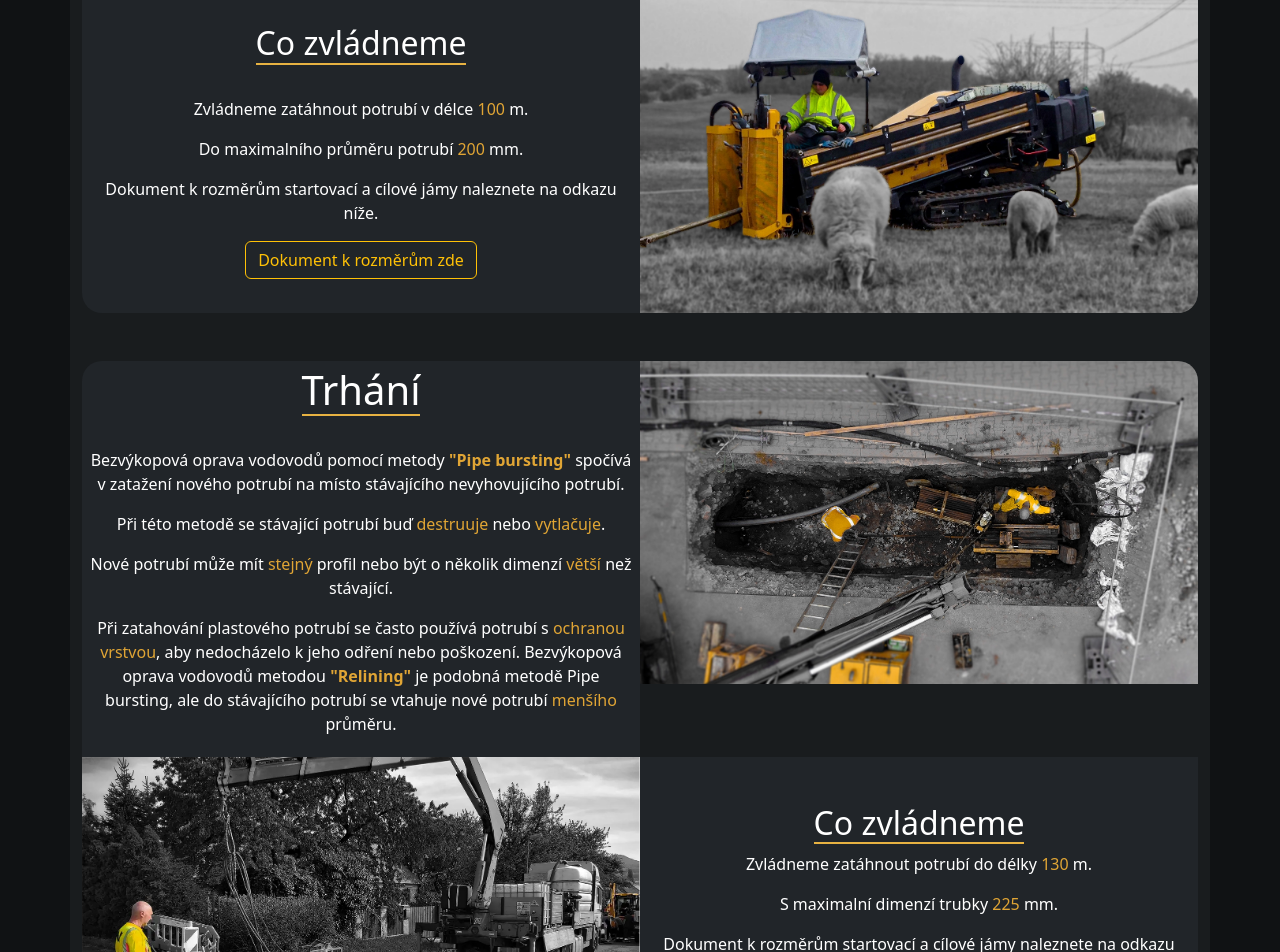
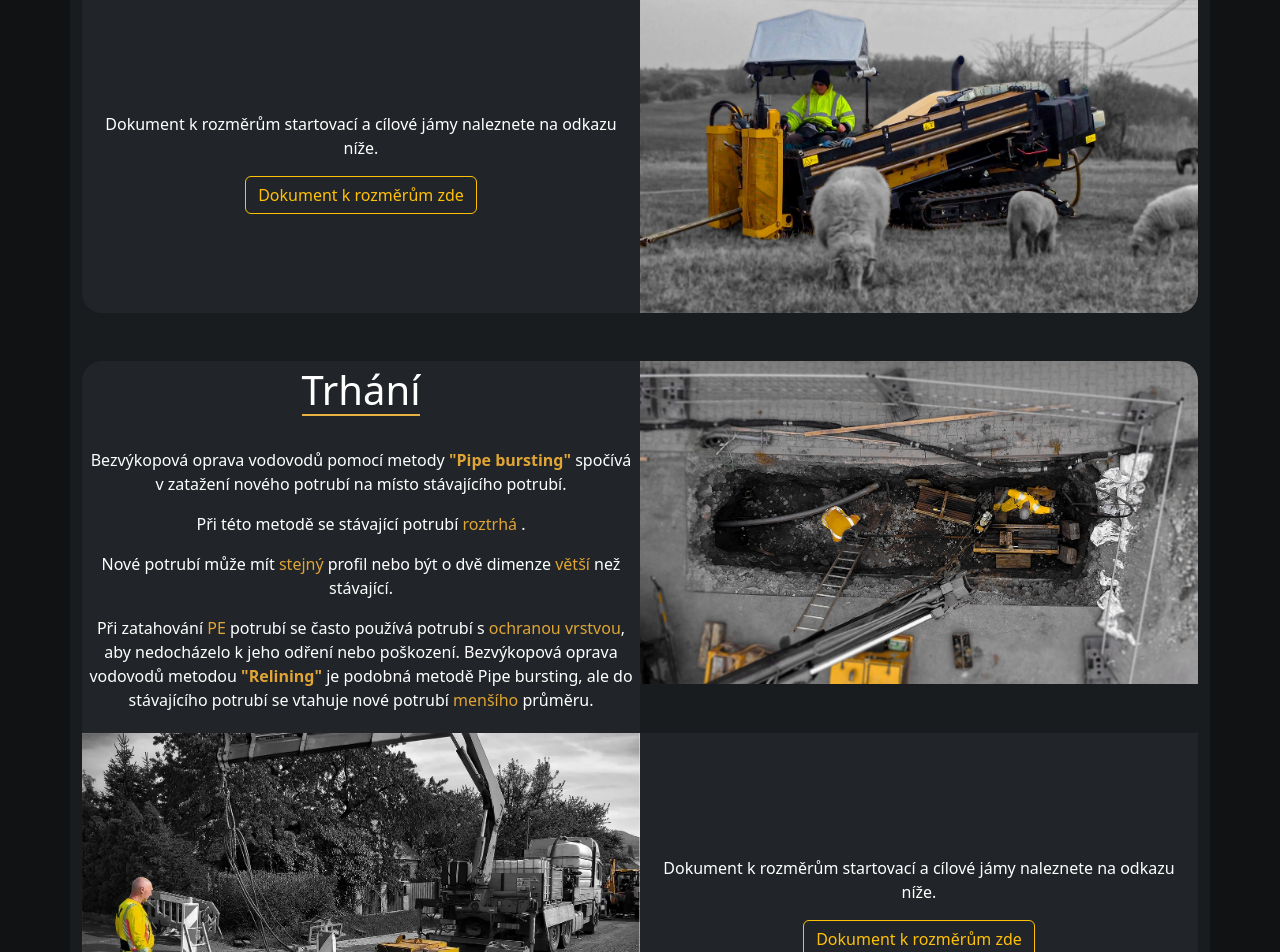
Before and after one commit to Ejdyz/panema.cz, a React (Create React App) app in the folder panema/: page /technologie in a window 1280 px wide. Shown: the part 660-1612 px from the top of the page. Built offline with nearby package versions, Linux system fonts and the light colour scheme.

Commit message:
feat: client changes

```diff
--- a/panema/src/Pages/MainPage.js
+++ b/panema/src/Pages/MainPage.js
@@ -33,9 +33,9 @@ export function MainPage() {
                   <hr style={{ width: "50%", margin: "0px", borderColor: "#e0a535", opacity: .5 }} />
                 </div>
                 <br />
-                <h4>Naše firma se specializuje na <h4 style={{ color: "#e0a535", display: "inline" }}>Horizontální řízené vrtání (HDD) </h4> s prováděním výplachu</h4>
+                <h4>Naše firma se specializuje na <h4 style={{ color: "#e0a535", display: "inline" }}>Horizontální řízené vrtání (HDD) </h4></h4>
                 <h4>a</h4>
-                <h4>bezvýkopovou opravu vodovodů pomocí metody <h4 style={{ color: "#e0a535", display: "inline" }}>"Pipe bursting"</h4>.</h4>
+                <h4>bezvýkopovou rekonstrukci vodovodů pomocí metody <h4 style={{ color: "#e0a535", display: "inline" }}>"Pipe bursting"</h4>.</h4>
                 <br />
                 <br />
                 <h4><h4 style={{ color: "#e0a535", display: "inline" }}>Rádi</h4> vám poradíme jakou technologii při stavebních pracech zvolit. </h4><br />
--- a/panema/src/Pages/ReferencesPage.js
+++ b/panema/src/Pages/ReferencesPage.js
@@ -13,8 +13,15 @@ export function ReferencesPage() {
         <Container style={{ backgroundColor: "#191c1e", minHeight: "100vh" }}> {/* Content container */}
           <div style={{ paddingTop: "3vh", height: "100%" }}>
             <div style={{ display: "flex", justifyContent: "center", flexDirection: "column", alignItems: "center", position: "relative", flexWrap: "nowrap" }}>
-              <h1 style={{ textAlign: "center", color: "white", fontSize: "3rem", borderBottom: "#e7b242 2px solid" }}>Reference</h1>
+
+              <Hidden md sm xs xxs>
+                <h1 style={{ textAlign: "center", color: "white", fontSize: "3rem", borderBottom: "#e7b242 2px solid" }}>Reference - Naši partneři</h1>
+              </Hidden>
+              <Hidden lg xl xxl xxxl>
+                <h1 style={{ textAlign: "center", color: "white", fontSize: "3rem", borderBottom: "#e7b242 2px solid" }}>Reference - <br />Naši partneři</h1>
+              </Hidden>
               <br />
+
             </div>
 
             <Hidden md sm xs xxs>
--- a/panema/src/Pages/TechnologyPage.js
+++ b/panema/src/Pages/TechnologyPage.js
@@ -33,10 +33,9 @@ export function TechnologyPage() {
               </div>
               <div style={{ display: "flex" }}>
                 <div style={{ width: "50%", backgroundColor: "#212529", color: "white", textAlign: "center", display: "flex", flexDirection: "column", alignItems: "center", justifyContent: "center", padding: "5px", borderRadius: "0 0  0 20px" }}>
-                  <h2 style={{ borderBottom: "#e7b242 2px solid" }}>Co zvládneme</h2>
+
                   <br />
-                  <p>Zvládneme zatáhnout potrubí v délce <p style={{ color: "#e0a535", display: "inline" }}> 100 </p>m.</p>
-                  <p>Do maximalního průměru potrubí <p style={{ color: "#e0a535", display: "inline" }}> 200 </p>mm.</p>
+
                   <p>Dokument k rozměrům startovací a cílové jámy naleznete na odkazu níže.</p>
                   <Link to="/kestazeni"><Button variant="outline-warning" >Dokument k rozměrům zde</Button></Link>
                 </div>
@@ -50,10 +49,10 @@ export function TechnologyPage() {
               <div style={{ display: "flex" }}>
                 <div style={{ width: "50%", backgroundColor: "#212529", color: "white", textAlign: "center", display: "flex", flexDirection: "column", alignItems: "center", padding: "5px", borderRadius: "20px 0 0 0" }}>
                   <h1 style={{ borderBottom: "#e7b242 2px solid" }}>Trhání</h1><br />
-                  <p>Bezvýkopová oprava vodovodů pomocí metody <p style={{ color: "#e0a535", display: "inline" }}><b>"Pipe bursting"</b></p> spočívá v zatažení nového potrubí na místo stávajícího nevyhovujícího potrubí. </p>
-                  <p>Při této metodě se stávající potrubí buď <p style={{ color: "#e0a535", display: "inline" }}>destruuje</p> nebo <p style={{ color: "#e0a535", display: "inline" }}>vytlačuje</p>. </p>
-                  <p>Nové potrubí může mít <p style={{ color: "#e0a535", display: "inline" }}>stejný</p> profil nebo být o několik dimenzí <p style={{ color: "#e0a535", display: "inline" }}>větší</p> než stávající. </p>
-                  <p>Při zatahování plastového potrubí se často používá potrubí s <p style={{ color: "#e0a535", display: "inline" }}>ochranou vrstvou</p>, aby nedocházelo k jeho odření nebo poškození. Bezvýkopová oprava vodovodů metodou <p style={{ color: "#e0a535", display: "inline" }}><b>"Relining"</b></p> je podobná metodě Pipe bursting, ale do stávajícího potrubí se vtahuje nové potrubí <p style={{ color: "#e0a535", display: "inline" }}>menšího</p> průměru.</p>
+                  <p>Bezvýkopová oprava vodovodů pomocí metody <p style={{ color: "#e0a535", display: "inline" }}><b>"Pipe bursting"</b></p> spočívá v zatažení nového potrubí na místo stávajícího potrubí. </p>
+                  <p>Při této metodě se stávající potrubí <p style={{ color: "#e0a535", display: "inline" }}>roztrhá</p>  . </p>
+                  <p>Nové potrubí může mít <p style={{ color: "#e0a535", display: "inline" }}>stejný</p> profil nebo být o dvě dimenze <p style={{ color: "#e0a535", display: "inline" }}>větší</p> než stávající. </p>
+                  <p>Při zatahování <p style={{ color: "#e0a535", display: "inline" }}>PE</p> potrubí se často používá potrubí s <p style={{ color: "#e0a535", display: "inline" }}>ochranou vrstvou</p>, aby nedocházelo k jeho odření nebo poškození. Bezvýkopová oprava vodovodů metodou <p style={{ color: "#e0a535", display: "inline" }}><b>"Relining"</b></p> je podobná metodě Pipe bursting, ale do stávajícího potrubí se vtahuje nové potrubí <p style={{ color: "#e0a535", display: "inline" }}>menšího</p> průměru.</p>
                 </div>
                 <div style={{ width: "50%" }}>
                   <img src="/images/trhani2.webp" alt="Image" style={{ width: "100%", borderRadius: "0 20px 0 0" }} />
@@ -65,11 +64,11 @@ export function TechnologyPage() {
                   <img src="/images/trhani1.webp" alt="Image" style={{ width: "100%", borderRadius: "0 0  0 20px" }} />
                 </div>
                 <div style={{ width: "50%", backgroundColor: "#212529", color: "white", textAlign: "center", display: "flex", flexDirection: "column", alignItems: "center", justifyContent: "center", padding: "5px", borderRadius: "0 0 20px 0" }}>
-                  <h2 style={{ borderBottom: "#e7b242 2px solid" }}>Co zvládneme</h2>
-                  <p>Zvládneme zatáhnout potrubí do délky <p style={{ color: "#e0a535", display: "inline" }}> 130 </p>m.</p>
-                  <p>S maximalní dimenzí trubky <p style={{ color: "#e0a535", display: "inline" }}>225 </p>mm.</p>
+
+                  <br />
                   <p>Dokument k rozměrům startovací a cílové jámy naleznete na odkazu níže.</p>
                   <Link to="/kestazeni"><Button variant="outline-warning" >Dokument k rozměrům zde</Button></Link>
+
                 </div>
               </div>
 
@@ -100,10 +99,8 @@ export function TechnologyPage() {
               <div style={{ display: "flex", flexWrap: "wrap", borderTop: "1px solid rgba(150,150,150,0.25)" }}>
 
                 <div style={{ width: "100%", backgroundColor: "#212529", color: "white", textAlign: "center", display: "flex", flexDirection: "column", alignItems: "center", justifyContent: "center", padding: "5px" }}>
-                  <h2 style={{ borderBottom: "#e7b242 2px solid", width: "50%" }}>Co zvládneme</h2>
+
                   <br />
-                  <p>Zvládneme zatáhnout potrubí v délce <p style={{ color: "#e0a535", display: "inline" }}> 100 </p>m.</p>
-                  <p>Do maximalního průměru potrubí <p style={{ color: "#e0a535", display: "inline" }}> 200 </p>mm.</p>
                   <p>Dokument k rozměrům startovací a cílové jámy naleznete na odkazu níže.</p>
                   <Link to="/kestazeni"><Button variant="outline-warning" >Dokument k rozměrům zde</Button></Link>
 
@@ -116,10 +113,11 @@ export function TechnologyPage() {
               <div style={{ display: "flex", flexWrap: "wrap" }}>
                 <div style={{ width: "100%", backgroundColor: "#212529", color: "white", textAlign: "center", display: "flex", flexDirection: "column", alignItems: "center", padding: "5px", borderRadius: "20px 20px 0 0" }}>
                   <h1 style={{ borderBottom: "#e7b242 2px solid", width: "20%" }}>Trhání</h1><br />
-                  <p>Bezvýkopová oprava vodovodů pomocí metody <p style={{ color: "#e0a535", display: "inline" }}><b>"Pipe bursting"</b></p> spočívá v zatažení nového potrubí na místo stávajícího nevyhovujícího potrubí. </p>
-                  <p>Při této metodě se stávající potrubí buď <p style={{ color: "#e0a535", display: "inline" }}>destruuje</p> nebo <p style={{ color: "#e0a535", display: "inline" }}>vytlačuje</p>. </p>
-                  <p>Nové potrubí může mít <p style={{ color: "#e0a535", display: "inline" }}>stejný</p> profil nebo být o několik dimenzí <p style={{ color: "#e0a535", display: "inline" }}>větší</p> než stávající. </p>
-                  <p>Při zatahování plastového potrubí se často používá potrubí s <p style={{ color: "#e0a535", display: "inline" }}>ochranou vrstvou</p>, aby nedocházelo k jeho odření nebo poškození. Bezvýkopová oprava vodovodů metodou <p style={{ color: "#e0a535", display: "inline" }}><b>"Relining"</b></p> je podobná metodě Pipe bursting, ale do stávajícího potrubí se vtahuje nové potrubí <p style={{ color: "#e0a535", display: "inline" }}>menšího</p> průměru.</p>
+                  <p>Bezvýkopová oprava vodovodů pomocí metody <p style={{ color: "#e0a535", display: "inline" }}><b>"Pipe bursting"</b></p> spočívá v zatažení nového potrubí na místo stávajícího potrubí. </p>
+                  <p>Při této metodě se stávající potrubí <p style={{ color: "#e0a535", display: "inline" }}>roztrhá</p>  . </p>
+                  <p>Nové potrubí může mít <p style={{ color: "#e0a535", display: "inline" }}>stejný</p> profil nebo být o dvě dimenze <p style={{ color: "#e0a535", display: "inline" }}>větší</p> než stávající. </p>
+                  <p>Při zatahování <p style={{ color: "#e0a535", display: "inline" }}>PE</p> potrubí se často používá potrubí s <p style={{ color: "#e0a535", display: "inline" }}>ochranou vrstvou</p>, aby nedocházelo k jeho odření nebo poškození. Bezvýkopová oprava vodovodů metodou <p style={{ color: "#e0a535", display: "inline" }}><b>"Relining"</b></p> je podobná metodě Pipe bursting, ale do stávajícího potrubí se vtahuje nové potrubí <p style={{ color: "#e0a535", display: "inline" }}>menšího</p> průměru.</p>
+
                 </div>
                 <div style={{ width: "100%" }}>
                   <img src="/images/trhani2.webp" alt="Image" style={{ width: "100%" }} />
@@ -128,9 +126,7 @@ export function TechnologyPage() {
               <div style={{ display: "flex", marginBottom: "30px", flexWrap: "wrap" }}>
 
                 <div style={{ width: "100%", backgroundColor: "#212529", color: "white", textAlign: "center", display: "flex", flexDirection: "column", alignItems: "center", justifyContent: "center", padding: "5px" }}>
-                  <h2 style={{ borderBottom: "#e7b242 2px solid", width: "50%" }}>Co zvládneme</h2>
-                  <p>Zvládneme zatáhnout potrubí do délky <p style={{ color: "#e0a535", display: "inline" }}> 130 </p>m.</p>
-                  <p>S maximalní dimenzí trubky <p style={{ color: "#e0a535", display: "inline" }}>225 </p>mm.</p>
+                  <br />
                   <p>Dokument k rozměrům startovací a cílové jámy naleznete na odkazu níže  .</p>
                   <Link to="/kestazeni"><Button variant="outline-warning" >Dokument k rozměrům zde</Button></Link>
                   <br />
```
Also changed, not shown: panema/src/Pages/DownloadPage.js (+63 -5 lines).
